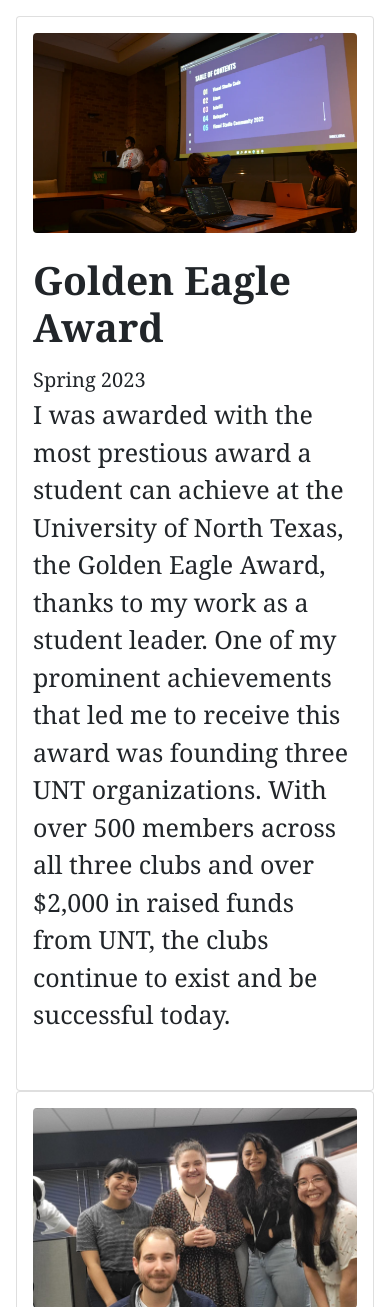
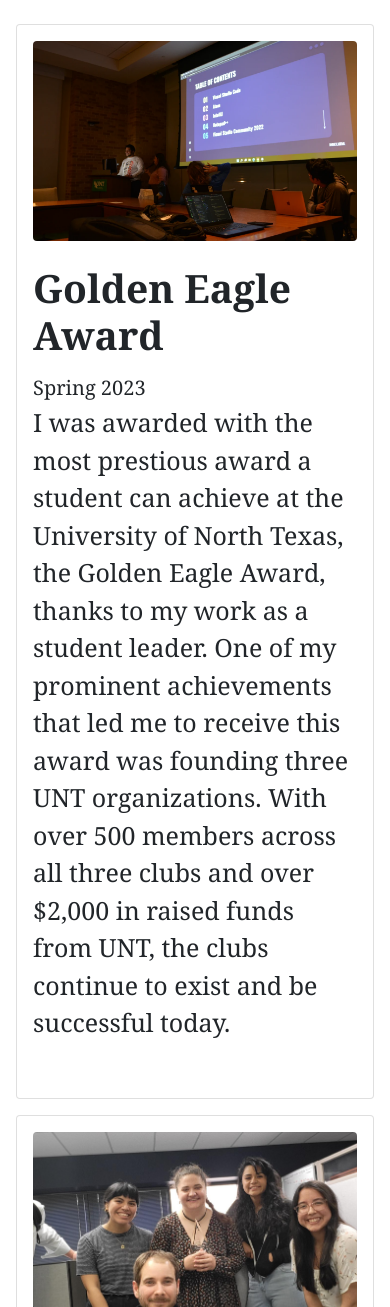
Before and after one commit to meganmcadams/Project-Portfolio, a Flask app: page /awards.html in a window 390 px wide. Shown: the part 56-1363 px from the top of the page. Run offline with Flask 3, Linux system fonts and the light colour scheme; some libraries are stand-ins or nearby versions.

Commit message:
fixed col spacing on mobile for awards

```diff
--- a/app.py
+++ b/app.py
@@ -22,9 +22,9 @@
     return render_template('professional_experience.html')
 
 # TESTING
-#'''
+'''
 if __name__ == '__main__':
     import os
     port = int(os.environ.get('PORT', 2020))
     app.run(debug=True, threaded=False, host='0.0.0.0', port=port)
-#'''
+'''
--- a/static/css/styles.css
+++ b/static/css/styles.css
@@ -93,9 +93,6 @@
 }
 .margined-small {
     margin: 1rem;
-}
-.margined-small-col {
-    margin: 1rem 0 1rem 0;
 }
 
 .text-light {
@@ -206,8 +203,8 @@
     .icon-small {
         height: 40px;
     }
-    .margined-small, .margined-small-col {
-        margin: 0.5rem 0 0.5rem 0;
+    .margined-small {
+        margin: 0.5rem 0 0.5rem 0 !important;
     }
 
 }
--- a/templates/awards.html
+++ b/templates/awards.html
@@ -3,7 +3,7 @@
 <div class="margined padded">
 
     <div class="card-container">
-        <div class="flex-box card padded margined-small maxed-width">
+        <div class="flex-box card padded margined-small">
             <img class="rounded img-fluid d-block w-100 fit-cover" style="height: 200px;" src="{{ url_for('static', filename='assets/CSClub.png') }}">
             <div class="py-4">
                 <h4>Golden Eagle Award</h4><small>Spring 2023</small>
@@ -12,21 +12,21 @@
                     from UNT, the clubs continue to exist and be successful today.<br></p>
             </div>
         </div>
-        <div class="flex-box card padded margined-small maxed-width">
+        <div class="flex-box card padded margined-small">
             <img class="rounded img-fluid d-block w-100 fit-cover" style="height: 200px;" src="{{ url_for('static', filename='assets/Student_Employee.jpg') }}">
             <div class="py-4">
                 <h4>Outstanding Student Employee of the Year</h4><small>Spring 2022</small>
                 <p>For the year of 2022, I was awarded the Outstanding Student Employee of the Year award for my work with automating various processes at University of North Texas Student Accounting. These processes including payment plan estimation for 40,000 students, tuition and fee validation for over half a billion dollars in UNT revenue, and master calendar creation for the Student Accounting office.</p>
             </div>
         </div>
-        <div class="flex-box card padded margined-small maxed-width">
+        <div class="flex-box card padded margined-small">
             <img class="rounded img-fluid d-block w-100 fit-cover" style="height: 200px;" src="{{ url_for('static', filename='assets/UNTCSDepartment.jpg') }}">
             <div class="py-4">
                 <h4>Outstanding Junior in Computer Science</h4><small>Spring 2022</small>
                 <p>In the Spring of 2022, I was awarded with the Outstanding Junior in Computer Science award by the College of Engineering due to my work as a student leader in Women in Computing and Computer Science Club.&nbsp;</p>
             </div>
         </div>
-        <div class="flex-box card padded margined-small maxed-width">
+        <div class="flex-box card padded margined-small">
             <img class="rounded img-fluid d-block w-100 fit-cover" style="height: 200px;" src="{{ url_for('static', filename='assets/Gold_Award.jpg') }}">
             <div class="py-4">
                 <h4>Girl Scout Gold Award</h4><small>Spring 2019</small>
```
